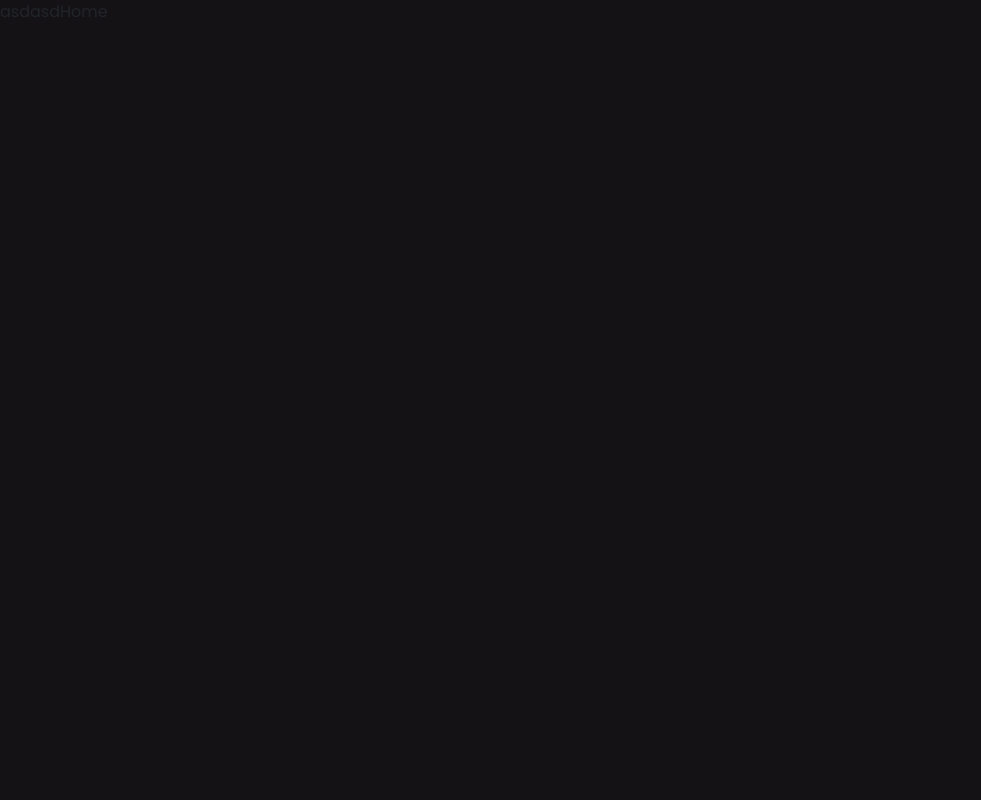
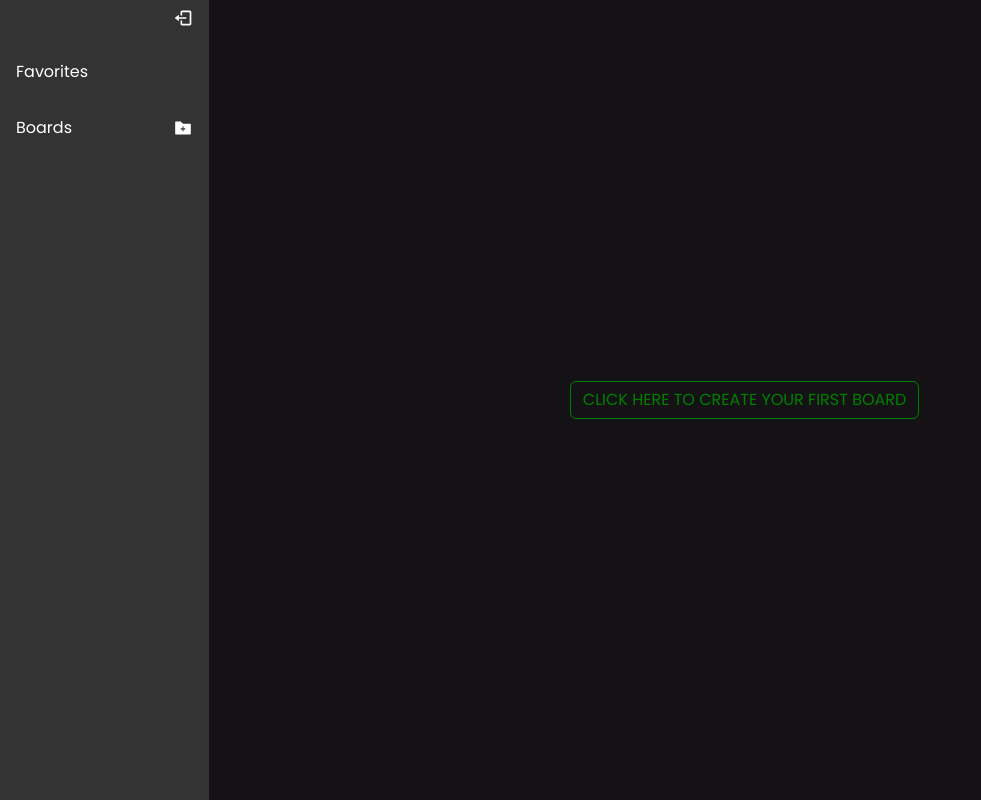
Before and after one commit to Helder-programer/kanban-app, a Next.js app in the folder client/: page / in a window 1280 px wide. Shown: the whole page, without its empty margins (0-981 px from the left). Built offline with nearby package versions, Linux system fonts and the light colour scheme.

Commit message:
updating styles

```diff
--- a/client/next.config.js
+++ b/client/next.config.js
@@ -1,6 +1,9 @@
 /** @type {import('next').NextConfig} */
 const nextConfig = {
   reactStrictMode: true,
+  compiler: {
+    styledComponents: true
+  }
 }
 
 module.exports = nextConfig
--- a/client/package.json
+++ b/client/package.json
@@ -21,6 +21,7 @@
     "react": "18.2.0",
     "react-bootstrap": "^2.8.0",
     "react-dom": "18.2.0",
+    "react-icons": "^4.10.1",
     "sass": "^1.63.6",
     "styled-components": "^6.0.1",
     "typescript": "5.1.6"
--- a/client/src/components/common/sidebar/index.tsx
+++ b/client/src/components/common/sidebar/index.tsx
@@ -1,5 +1,9 @@
+import styled from 'styled-components';
+import { ListGroup } from "react-bootstrap";
+import { BiLogOut } from 'react-icons/bi';
+import { AiFillFolderAdd } from 'react-icons/ai';
+
 import { useAuth } from "@/contexts/auth";
-import styled from 'styled-components';
 
 interface IProps {
     className?: string;
@@ -8,18 +12,53 @@ interface IProps {
 
 function Sidebar({ className }: IProps) {
     const auth = useAuth();
+    let username = auth.user?.name;
+
+    if (username)
+        username = username![0].toUpperCase() + username?.substring(1);
+
     return (
-        <nav className={`${className}`}>
-            asdasd
+        <nav className={`${className} bg-custom-black-light`}>
+            <ListGroup className="w-100">
+                <ListGroup.Item
+                    className="border-0 px-3 text-white bg-custom-black-light rounded-0 d-flex justify-content-between align-items-center w-100"
+                    action
+                    style={{ cursor: 'default' }}
+                >
+                    <span className="fw-bold">{username}</span>
+                    <BiLogOut className='fs-5' style={{ cursor: 'pointer' }} onClick={() => auth.logout()} />
+                </ListGroup.Item>
+                <ListGroup.Item
+                    className="border-0 mt-3 px-3 text-white bg-custom-black-light rounded-0 d-flex justify-content-between align-items-center w-100"
+                    action
+                    style={{ cursor: 'default' }}
+                >
+                    <span>Favorites</span>
+                </ListGroup.Item>
+                <ListGroup.Item
+                    className="border-0 mt-3 px-3 text-white bg-custom-black-light rounded-0 d-flex justify-content-between align-items-center w-100"
+                    action
+                    style={{ cursor: 'default' }}
+                >
+                    <span>Boards</span>
+                    <AiFillFolderAdd className="fs-5" id="new-board-icon" style={{ cursor: 'pointer' }} />
+                </ListGroup.Item>
+            </ListGroup>
         </nav>
     );
 }
 
 const StyledSidebar = styled(Sidebar)`
-    width: '250px';
-    height: '100vh';
+    width: 250px;
+    height: 100vh;
     display: flex;
 
+    #new-board-icon {
+        transition: all 0.3s ease-in-out;
+        &:hover {
+            color:#4d4d52;
+        }
+    }
 `;
 
 export default StyledSidebar;
--- a/client/src/contexts/auth.tsx
+++ b/client/src/contexts/auth.tsx
@@ -25,8 +25,8 @@ export function AuthProvider({ children }: { children: React.ReactNode }) {
         const { 'kanban-token': token } = parseCookies();
 
         if (token) {
-            authService.recoverUserInformations().then(user => {
-                setUser(user);
+            authService.recoverUserInformations().then(response => {
+                setUser(response.user);
             });
         }
     }, []);
@@ -40,10 +40,13 @@ export function AuthProvider({ children }: { children: React.ReactNode }) {
         });
 
         setUser(user);
+        Router.push('/');
     }
 
     const logout = () => {
-
+        setUser(null);
+        destroyCookie(undefined, 'kanban-token');
+        Router.push('/login');
     }
 
     return (
--- a/client/src/pages/index.tsx
+++ b/client/src/pages/index.tsx
@@ -1,4 +1,4 @@
-import { Container } from "react-bootstrap";
+import { Button, Container } from "react-bootstrap";
 import Sidebar from "@/components/common/sidebar";
 import AppContainer from "@/components/layouts/appContainer";
 
@@ -7,7 +7,11 @@ function Home() {
     return (
         <AppContainer>
             <Sidebar />
-            <div>Home</div>
+            <main className="d-flex w-100 h-100 justify-content-center align-items-center">
+                <Button variant="none" className="btn btn-outline-custom-green">
+                    CLICK HERE TO CREATE YOUR FIRST BOARD
+                </Button>
+            </main>
         </AppContainer>
     );
 }
--- a/client/src/pages/login.tsx
+++ b/client/src/pages/login.tsx
@@ -3,6 +3,7 @@ import CustomInput from "@/components/common/inputStyled";
 import { ChangeEvent, FormEvent, useState } from "react";
 import { useAuth } from "@/contexts/auth";
 import Link from "next/link";
+import Router from "next/router";
 
 
 export default function Login() {
@@ -55,6 +56,8 @@ export default function Login() {
                             $withoutValueColor="#6e6e6e"
                             className="mt-3"
                             autoComplete="off"
+                            $animationDuration="1s"
+                            $animationDelay="0s"
                         />
                         <CustomInput
                             label="Password"
@@ -65,6 +68,8 @@ export default function Login() {
                             $withoutValueColor="#6e6e6e"
                             className="mt-4"
                             autoComplete="off"
+                            $animationDuration="1s"
+                            $animationDelay="0.1s"
                         />
                         <div className="buttons w-100 d-flex flex-column align-items-center">
                             {error && <p style={{ fontSize: '0.9rem' }} className="text-danger align-self-start mt-3 mb-0">{error}</p>}
--- a/client/src/sass/global.scss
+++ b/client/src/sass/global.scss
@@ -12,11 +12,14 @@
 $custom-black: #141214;
 $custom-white: #ffffff;
 $custom-black-light: #333;
+//secondary
+$custom-green: #008000;
 
 $custom-colors: (
     "custom-black": $custom-black,
     "custom-black-light": $custom-black-light,
-    "custom-white": $custom-white
+    "custom-white": $custom-white,
+    "custom-green": $custom-green
 );
 
 
--- a/client/src/services/auth.ts
+++ b/client/src/services/auth.ts
@@ -21,8 +21,8 @@ const authService = {
     },
 
     recoverUserInformations: async function () {
-        const response = await api.get<IUser>('/users/recoverUserInformations');
-        return response.data
+        const response = await api.get<{ user: IUser }>('/users/recoverUserInformations');
+        return response.data;
     },
 
     register: async function (data: IRegisterParams) {
```
Also changed, not shown: client/src/components/common/inputStyled/index.tsx (+17 -3 lines), client/src/pages/register.tsx (+9 -1 lines), 1 other file (tests, documents, lock files or other folders).
